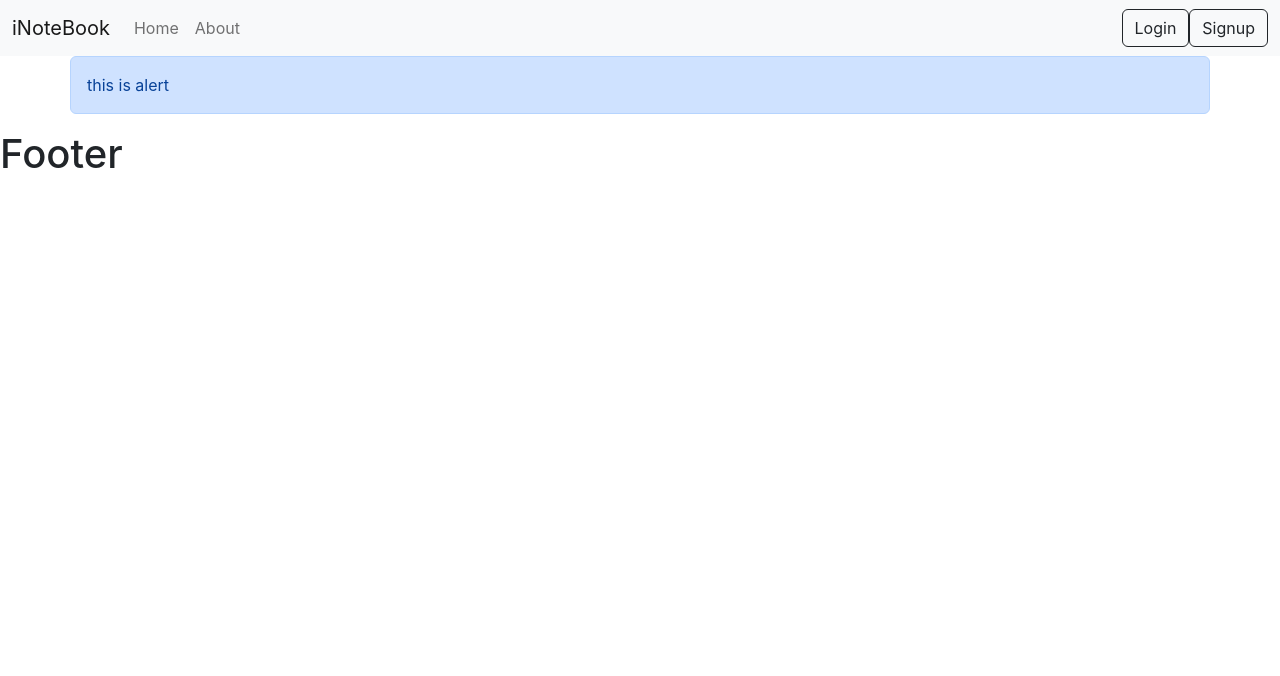
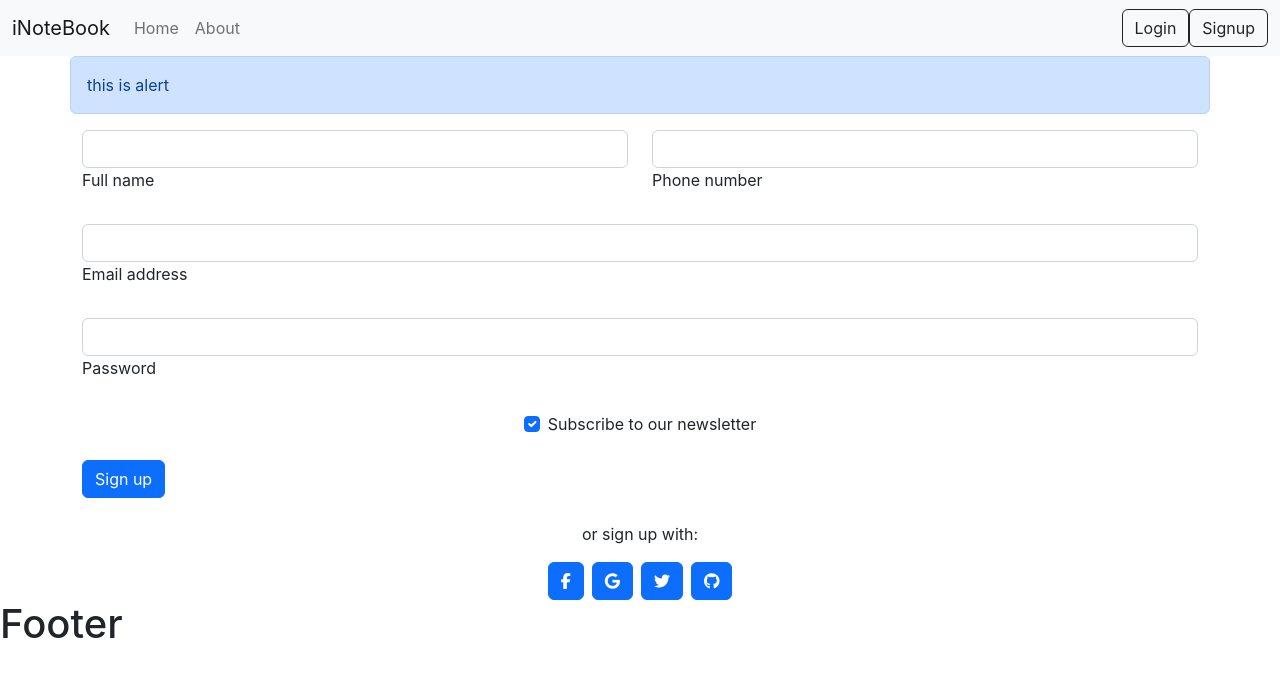
Before and after one commit to Hemraj748244/notebookclient, a React (Create React App) app: page /signup in a window 1280 px wide. Shown: the top 676 px of the page. Built offline with nearby package versions, Linux system fonts and the light colour scheme.

Commit message:
2 files modified

```diff
--- a/src/App.js
+++ b/src/App.js
@@ -7,6 +7,8 @@
 import NoteState from './Context/NotesContext/NoteState';
 import AuthState from './Context/AuthContexts/AuthState';
 import Alert from './Components/Alert';
+import Login from './Components/Login';
+import Signup from './Components/Signup';
 
 export default function App() {
   return (
@@ -17,6 +19,8 @@
             <Navbar />
             <Alert message="this is alert" />
             <Routes>
+              <Route path="/login" element={<Login />} />
+              <Route path="/signup" element={<Signup />} />
               <Route path="/" element={<Home />} />
               <Route path="/about" element={<About />} />
               <Route path="/home" element={<Home />} />
--- a/src/Context/AuthContexts/AuthState.js
+++ b/src/Context/AuthContexts/AuthState.js
@@ -1,5 +1,6 @@
-import { useContext } from 'react';
+import React from 'react';
 import AuthContext from './AuthContext';
+
 const AuthState = (props) => {
   const examplevalue = 'value';
   return (
@@ -9,5 +10,4 @@
   );
 };
 
-
 export default AuthState;
--- a/src/Context/NotesContext/NoteContext.js
+++ b/src/Context/NotesContext/NoteContext.js
@@ -1,4 +1,4 @@
-import { createContext } from 'react';
+import React,{ createContext } from 'react';
 
 const NoteContext = createContext();
 
```
